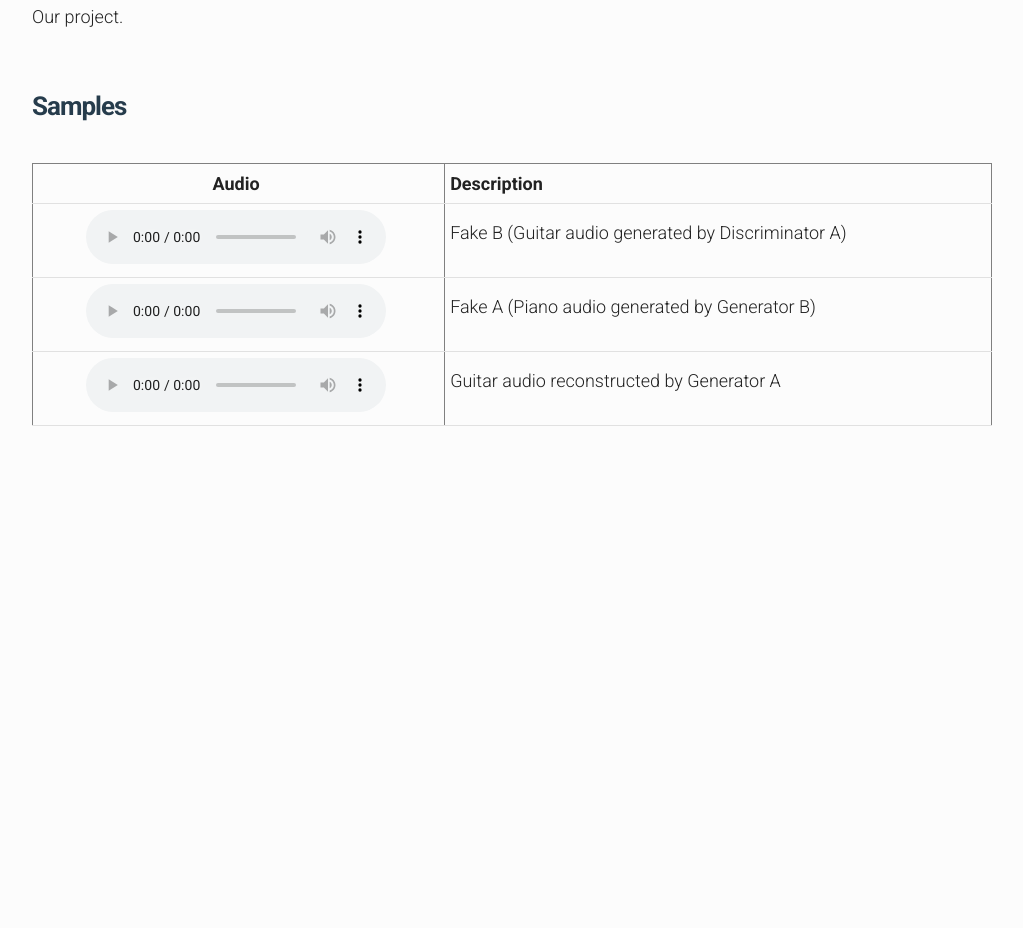
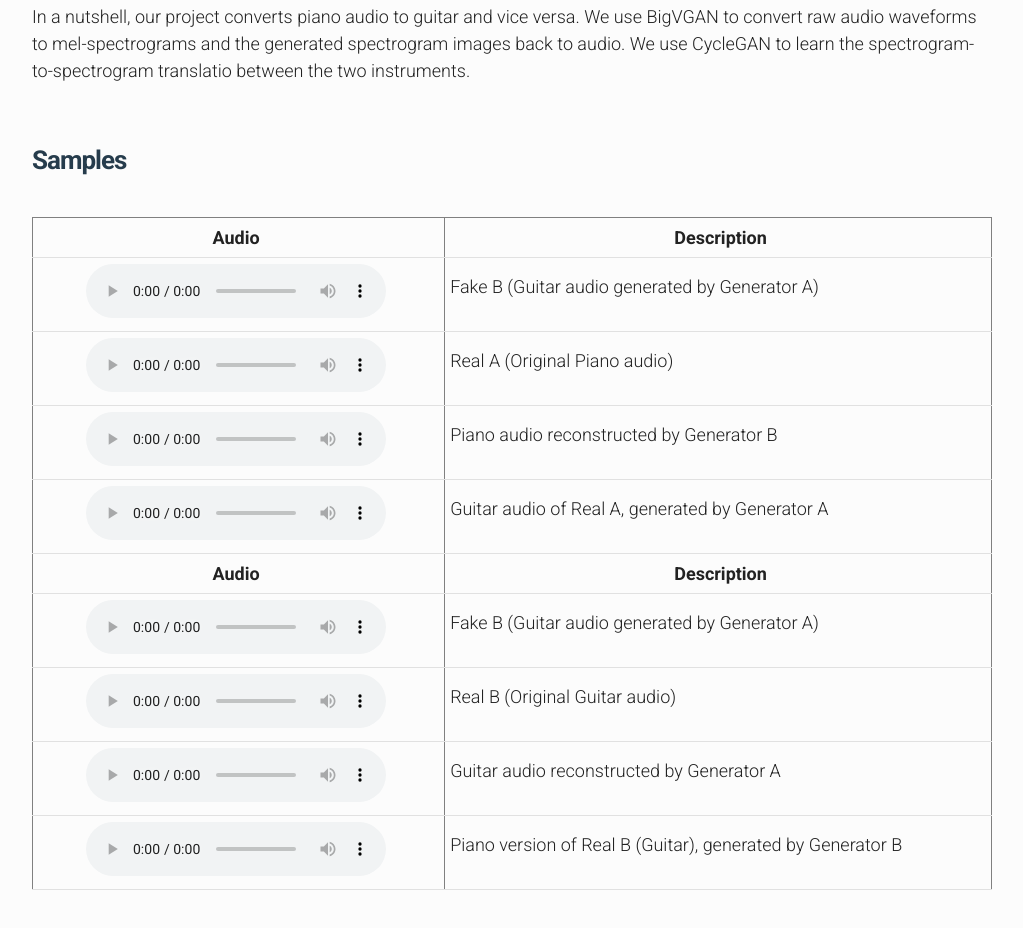
Before and after one commit to CycleGANP2G/CycleGANP2G.github.io, a plain HTML site: page index.html in a window 1280 px wide. Shown: the part 456-1384 px from the top of the page, without its empty margins (128-1151 px from the left). Before the commit the page ends 922 px from the top, so only its background shows below. Drawn offline with nearby package versions, Linux system fonts and the light colour scheme.

Commit message:
new samples

```diff
--- a/index.html
+++ b/index.html
@@ -12,7 +12,7 @@
 <link rel="stylesheet" href="../css/custom.css">
 <link rel="alternate" href="index.xml" type="application/rss+xml" title="Speech Research">
 <link rel="shortcut icon" href="favicon.png" type="image/x-icon" />
-<title>MeloForm: Generating Melody with Musical Form based on Expert Systems and Neural Networks</title>
+<title>CycleGAN for Instrument Transfer</title>
 </head>
 <body>
 
@@ -40,14 +40,14 @@
 
 </ul>
 <h2 id="abstract">Description</h2>
-<p>Our project.</p>
+<p>In a nutshell, our project converts piano audio to guitar and vice versa. We use BigVGAN to convert raw audio waveforms to mel-spectrograms and the generated spectrogram images back to audio. We use CycleGAN to learn the spectrogram-to-spectrogram translatio between the two instruments.  </p>
 <h2 id="baseline-samples">Samples</h2>
 
   <table width="100%" border="1">
       <tbody>
         <tr>
           <th width="22%" style="text-align: center" scope="col">Audio</th>
-          <th width="40%" style="text-align: left" scope="col">Description</th>
+          <th width="40%" style="text-align: center" scope="col">Description</th>
         </tr>
 
         <tr>
@@ -56,7 +56,7 @@
                 <source src="clip_1411_fake_B_generated_e2e (1).wav" autoplay="">Your browser does not support the audio element.
             </audio>
           <td width="26%" style="text-align: left">
-            <p>Fake B (Guitar audio generated by Discriminator A)</p>
+            <p>Fake B (Guitar audio generated by Generator A)</p>
             <!-- <p>Section B: (phrase b1: 00:25-00:33; 00:33-00:41; 00:41-00:49);</p>
             <p>Section A: (phrase a1: 00:49-00:57; 00:57-1:05);</p>
             <p>Section B: (phrase b1: 1:05-1:13; 1:13-1:21);</p>
@@ -65,23 +65,67 @@
         <tr>
           <td width="26%" style="text-align: center">
             <audio controls="controls">
-                <source src="clip_1256_fake_A_generated_e2e (1).wav" autoplay="">Your browser does not support the audio element.
+                <source src="clip_1433_real_A_generated_e2e.wav" autoplay="">Your browser does not support the audio element.
             </audio>
           <td width="26%" style="text-align: left">
-            <p>Fake A (Piano audio generated by Generator B)</p>
-            <!-- <p>Section B: (phrase b1: 00:15-00:23; 00:23-00:31);</p>
-            <p>Section A: (phrase a1: 00:31-00:39; 00:39-00:47);</p> -->
+            <p>Real A (Original Piano audio)</p>
         </tr>
         <tr>
           <td width="26%" style="text-align: center">
             <audio controls="controls">
-                <source src="clip_1431_rec_B_generated_e2e.wav" autoplay="">Your browser does not support the audio element.
+                <source src="clip_1433_rec_A_generated_e2e.wav" autoplay="">Your browser does not support the audio element.
+            </audio>
+          <td width="26%" style="text-align: left">
+            <p>Piano audio reconstructed by Generator B</p>
+        </tr>
+        <tr>
+          <td width="26%" style="text-align: center">
+            <audio controls="controls">
+                <source src="clip_1433_fake_B_generated_e2e.wav" autoplay="">Your browser does not support the audio element.
+            </audio>
+          <td width="26%" style="text-align: left">
+            <p>Guitar audio of Real A, generated by Generator A</p>
+        </tr>
+        <tr>
+          <th width="22%" style="text-align: center" scope="col">Audio</th>
+          <th width="40%" style="text-align: center" scope="col">Description</th>
+        </tr>
+
+        <tr>
+          <td width="26%" style="text-align: center">
+            <audio controls="controls">
+                <source src="clip_1411_fake_B_generated_e2e (1).wav" autoplay="">Your browser does not support the audio element.
+            </audio>
+          <td width="26%" style="text-align: left">
+            <p>Fake B (Guitar audio generated by Generator A)</p>
+            <!-- <p>Section B: (phrase b1: 00:25-00:33; 00:33-00:41; 00:41-00:49);</p>
+            <p>Section A: (phrase a1: 00:49-00:57; 00:57-1:05);</p>
+            <p>Section B: (phrase b1: 1:05-1:13; 1:13-1:21);</p>
+            <p>Section A: (phrase a1: 1:21-1:29; 1:29-1:39).</p> -->
+        </tr>
+        <tr>
+          <td width="26%" style="text-align: center">
+            <audio controls="controls">
+                <source src="clip_1433_real_B_generated_e2e.wav" autoplay="">Your browser does not support the audio element.
+            </audio>
+          <td width="26%" style="text-align: left">
+            <p>Real B (Original Guitar audio)</p>
+        </tr>
+        <tr>
+          <td width="26%" style="text-align: center">
+            <audio controls="controls">
+                <source src="clip_1433_rec_B_generated_e2e.wav" autoplay="">Your browser does not support the audio element.
             </audio>
           <td width="26%" style="text-align: left">
             <p>Guitar audio reconstructed by Generator A</p>
-            <!-- <p>Section B: (phrase b1: 00:16-00:24; 00:24-00:32);</p>
-            <p>Section A: (phrase a1: 00:32-00:40; 00:40-00:48);</p>
-            <p>Section A: (phrase a1: 00:48-00:56; 00:56-01:04);</p> -->
+        </tr>
+        <tr>
+          <td width="26%" style="text-align: center">
+            <audio controls="controls">
+                <source src="clip_1433_fake_A_generated_e2e.wav" autoplay="">Your browser does not support the audio element.
+            </audio>
+          <td width="26%" style="text-align: left">
+            <p>Piano version of Real B (Guitar), generated by Generator B</p>
         </tr>
       </tbody>
   </table>
```
Also changed, not shown: 10 other files.
